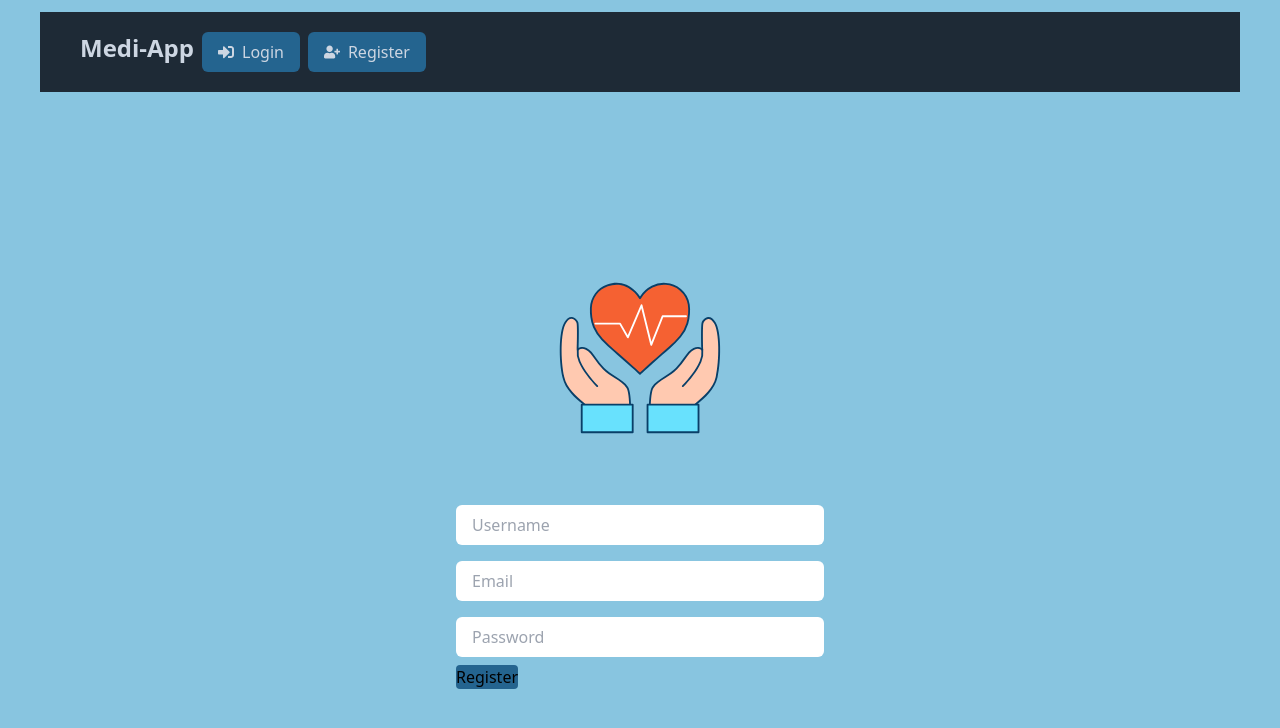
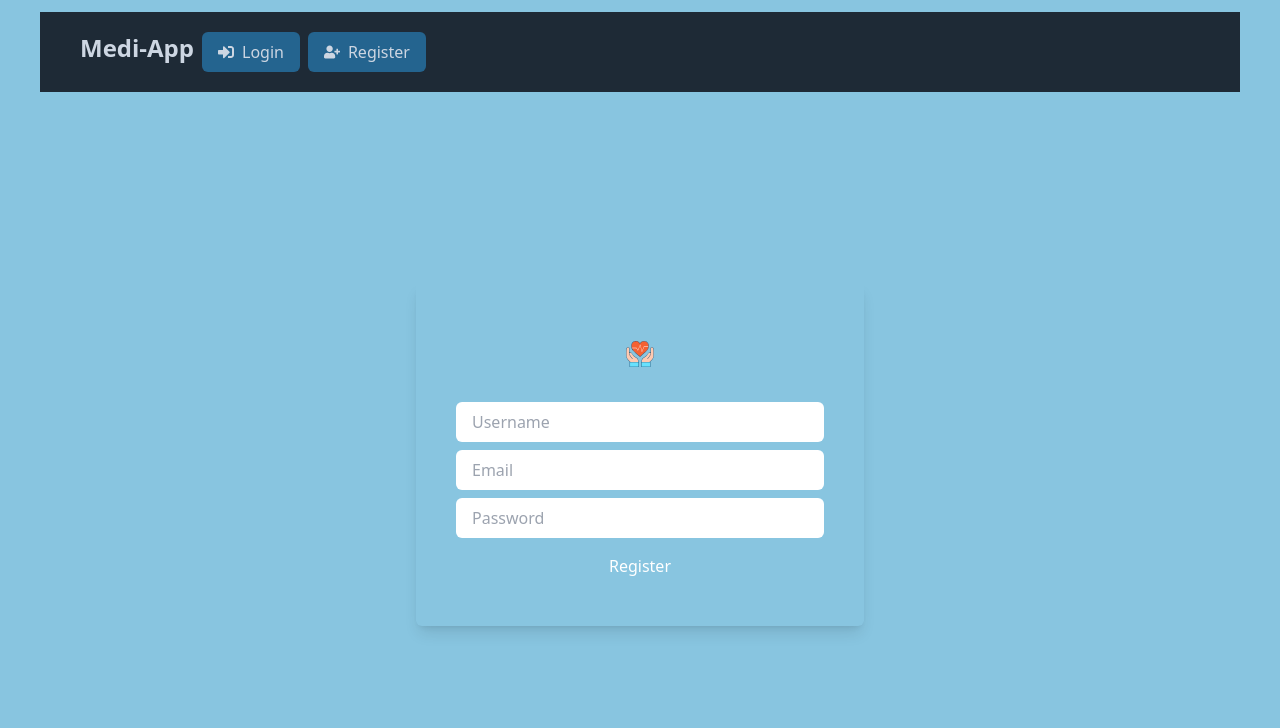
Before and after one commit to xmarchena50072-ufide/medi-app, a React (Vite) app in the folder client/: page /register in a window 1280 px wide. Shown: the top 728 px of the page. Built offline with nearby package versions, Linux system fonts and the light colour scheme.

Commit message:
Actualiza estilo

```diff
--- a/client/src/pages/LoginPage.jsx
+++ b/client/src/pages/LoginPage.jsx
@@ -1,10 +1,10 @@
 import { useForm } from "react-hook-form";
-import { useAuth } from "../context/AuthContext"
+import { useAuth } from "../context/AuthContext";
 import { useNavigate } from "react-router-dom";
 import { useEffect } from "react";
 
 function LoginPage() {
-  const { register, handleSubmit, formState: { errors }, } = useForm();
+  const { register, handleSubmit, formState: { errors } } = useForm();
   const { signin, errors: signinErrors, isAuthenticated } = useAuth();
   const navigate = useNavigate();
 
@@ -17,42 +17,44 @@ function LoginPage() {
   }, [isAuthenticated]);
 
   return (
-    <div className="flex h-[calc(100vh-100px)] items-center justify-center">
-      <div className="bg-zinc-800 max-w-md w-full">
-        {
-          signinErrors.map((error, i) => (
-            <div className="bg-red p-2 text-white my-2" key={i}>
-              {error}
-            </div>
-          ))
-        }
-        <img src="/src/assets/corazon.svg"></img>
-        <form
-          onSubmit={onSubmit}
-        >
+    <div className="flex h-[calc(100vh-100px)] items-center justify-center bg-gray-100">
+      <div className="bg-gray-800 max-w-md p-10 rounded-md shadow-lg w-full">
+        <div className="flex justify-center mb-4">
+          <img src="/src/assets/corazon.svg" alt="Medi-App Logo" className="w-16 h-16" />
+        </div>
+        {signinErrors.length > 0 && (
+          <div className="bg-red-600 text-white p-2 mb-4 rounded-md">
+            {signinErrors.map((error, i) => (
+              <div key={i}>{error}</div>
+            ))}
+          </div>
+        )}
+        <form onSubmit={onSubmit}>
           <input
             type="email"
             {...register("email", { required: true })}
-            className="w-full bg-zinc-700 text-white px-4 py-2 rounded-md my-2"
+            className="w-full bg-gray-700 px-4 py-2 rounded-md mb-2 focus:outline-none focus:ring-2 focus:ring-blue-500"
             placeholder="Email"
           />
-          {
-            errors.email && (<p className="text-red-500">Email is required</p>)
-          }
+          {errors.email && (
+            <p className="text-red-500 text-sm mb-2">Email is required</p>
+          )}
           <input
             type="password"
             {...register("password", { required: true })}
-            className="w-full bg-zinc-700 text-white px-4 py-2 rounded-md my-2"
+            className="w-full bg-gray-700 px-4 py-2 rounded-md mb-2 focus:outline-none focus:ring-2 focus:ring-blue-500"
             placeholder="Password"
           />
-          {
-            errors.password && (<p className="text-red-500">Password is required</p>)
-          }
-          <button className="bg-blue px-4 py-1 rounded-sm" type="submit">Login</button>
+          {errors.password && (
+            <p className="text-red-500 text-sm mb-4">Password is required</p>
+          )}
+          <button className="w-full bg-blue-600 px-4 py-2 rounded-md hover:bg-blue-700 transition duration-300" type="submit">
+            Login
+          </button>
         </form>
       </div>
     </div>
-  )
+  );
 }
 
 export default LoginPage;
--- a/client/src/pages/RegisterPage.jsx
+++ b/client/src/pages/RegisterPage.jsx
@@ -9,59 +9,61 @@ function RegisterPage() {
   const navigate = useNavigate();
 
   useEffect(() => {
-        if (isAuthenticated) navigate("/tasks")
+    if (isAuthenticated) navigate("/tasks");
   }, [isAuthenticated]);
 
   const onSubmit = handleSubmit(async (values) => {
     signup(values);
-    })
+  });
 
   return (
-        <div className="flex h-[calc(100vh-100px)] items-center justify-center">
-            <div className="bg-zinc-800 max-w-md p-10 rounded-md">
-                <img src="/src/assets/corazon.svg"></img>
-                {
-                    registerErrors.map((error, i) => (
-                        <div className="bg-red" key={i}>
-                            {error}
+    <div className="flex h-[calc(100vh-100px)] items-center justify-center bg-gray-100">
+      <div className="bg-gray-800 max-w-md p-10 rounded-md shadow-lg">
+        <div className="flex justify-center mb-4">
+          <img src="/src/assets/corazon.svg" alt="Medi-App Logo" className="w-16 h-16"/>
         </div>
-                    ))
-                }
-                <form
-                    onSubmit={onSubmit}
-                >
+        {registerErrors.length > 0 && (
+          <div className="bg-red-600 text-white p-2 mb-4 rounded-md">
+            {registerErrors.map((error, i) => (
+              <div key={i}>{error}</div>
+            ))}
+          </div>
+        )}
+        <form onSubmit={onSubmit}>
           <input
             type="text"
             {...register("username", { required: true })}
-                        className="w-full bg-zinc-700 text-white px-4 py-2 rounded-md my-2"
+            className="w-full bg-gray-700 text-white px-4 py-2 rounded-md mb-2 focus:outline-none focus:ring-2 focus:ring-blue-500"
             placeholder="Username"
           />
-                    {
-                        errors.username && (<p className="text-red-500">Username is required</p>)
-                    }
+          {errors.username && (
+            <p className="text-red-500 text-sm mb-2">Username is required</p>
+          )}
           <input
             type="email"
             {...register("email", { required: true })}
-                        className="w-full bg-zinc-700 text-white px-4 py-2 rounded-md my-2"
+            className="w-full bg-gray-700 text-white px-4 py-2 rounded-md mb-2 focus:outline-none focus:ring-2 focus:ring-blue-500"
             placeholder="Email"
           />
-                    {
-                        errors.email && (<p className="text-red-500">Email is required</p>)
-                    }
+          {errors.email && (
+            <p className="text-red-500 text-sm mb-2">Email is required</p>
+          )}
           <input
             type="password"
             {...register("password", { required: true })}
-                        className="w-full bg-zinc-700 text-white px-4 py-2 rounded-md my-2"
+            className="w-full bg-gray-700 text-white px-4 py-2 rounded-md mb-2 focus:outline-none focus:ring-2 focus:ring-blue-500"
             placeholder="Password"
           />
-                    {
-                        errors.password && (<p className="text-red-500">Password is required</p>)
-                    }
-                    <button className="bg-blue rounded" type="submit">Register</button>
+          {errors.password && (
+            <p className="text-red-500 text-sm mb-4">Password is required</p>
+          )}
+          <button className="w-full bg-blue-600 text-white px-4 py-2 rounded-md hover:bg-blue-700 transition duration-300" type="submit">
+            Register
+          </button>
         </form>
       </div>
     </div>
-    )
+  );
 }
 
-export default RegisterPage
+export default RegisterPage;
```
Lines whose indentation alone changed are shown as unchanged.
